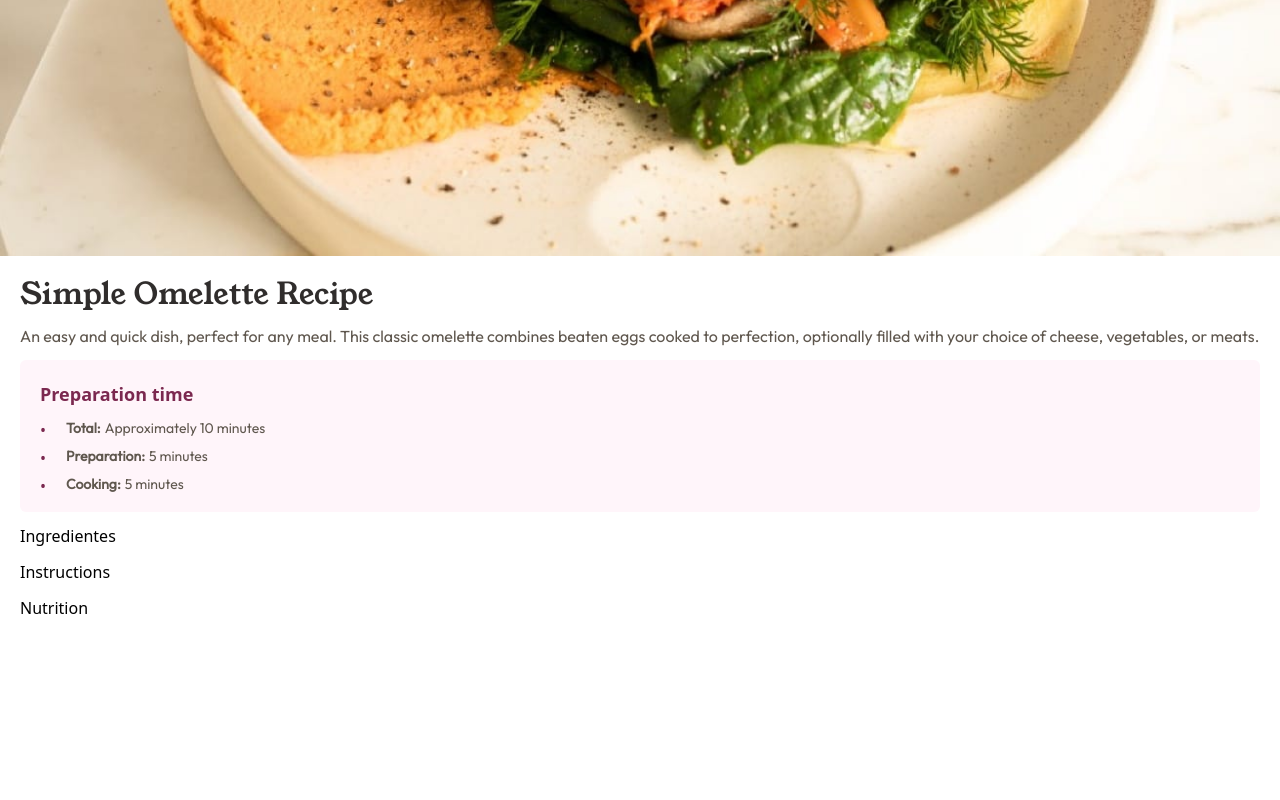
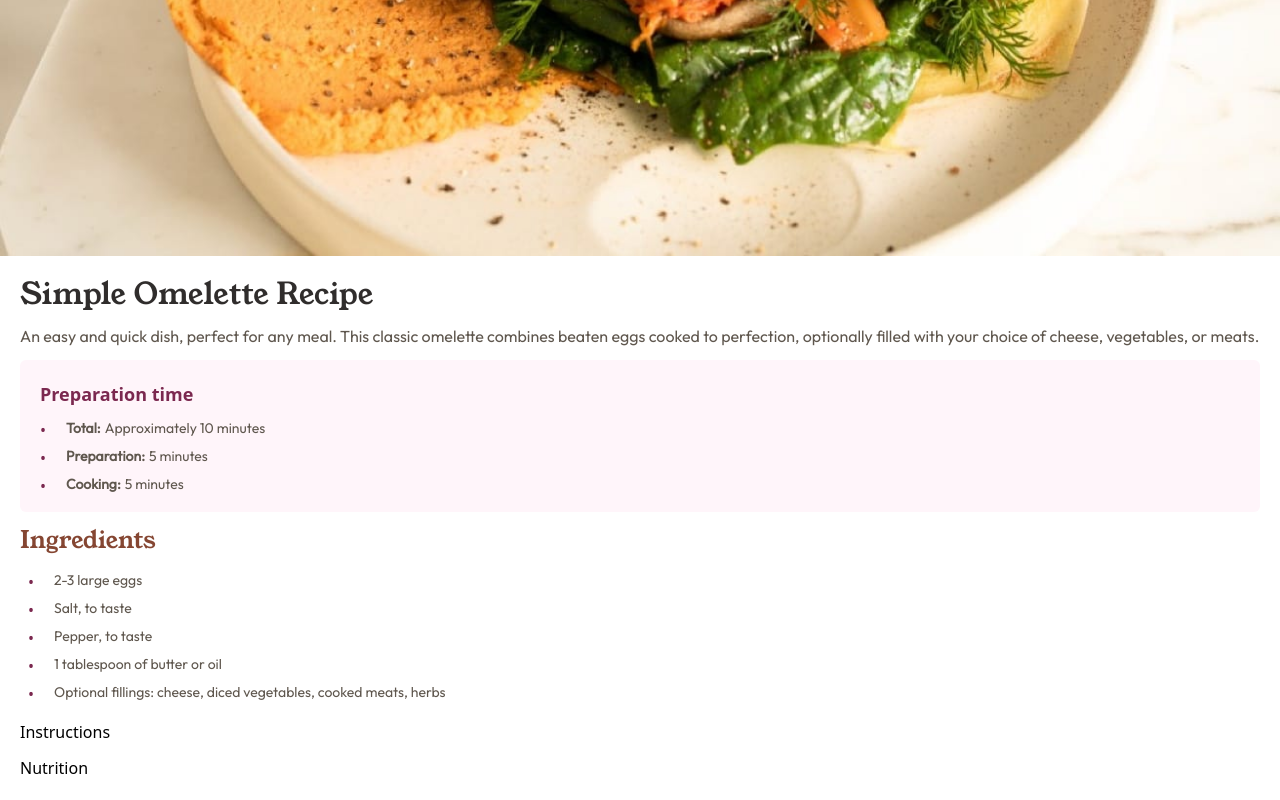
Before and after one commit to g-uriarte/fm-recipe-page, a React (Vite) app: page / in a window 1280 px wide. Shown: the part 329-1129 px from the top of the page. Before the commit the page ends 969 px from the top, so only its background shows below. Built offline with nearby package versions, Linux system fonts and the light colour scheme.

Commit message:
created structure and added styles

```diff
--- a/src/components/Ingredients.tsx
+++ b/src/components/Ingredients.tsx
@@ -6,11 +6,18 @@ type IngredientsProps = {
 
 export const Ingredients: FC<IngredientsProps> = ({
     ingredients
- }) => {
+}) => {
 
-    {/* Ingredients */}
-                    {/* List n items [dots] */}
-                    {/* Separator */}
-
-    return <div>Ingredientes</div>
+    return (
+        <section className='flex flex-col gap-3' >
+            <h3 className='text-Nutmeg font-Young-Serif text-2xl'>Ingredients</h3>
+            <ul className='marker:text-Dark-Raspberry list-inside list-none' >
+                {ingredients.map(ingredient => (
+                    <li className='py-0.5 before:pl-2 before:content-["•"] before:text-Dark-Raspberry before:items-center before:flex flex'>
+                        <p className='pl-5 text-sm font-Outfit text-Wenge-Brown'>{ingredient}</p>
+                    </li>
+                ))}
+            </ul>
+        </section>
+    )
 }
```
